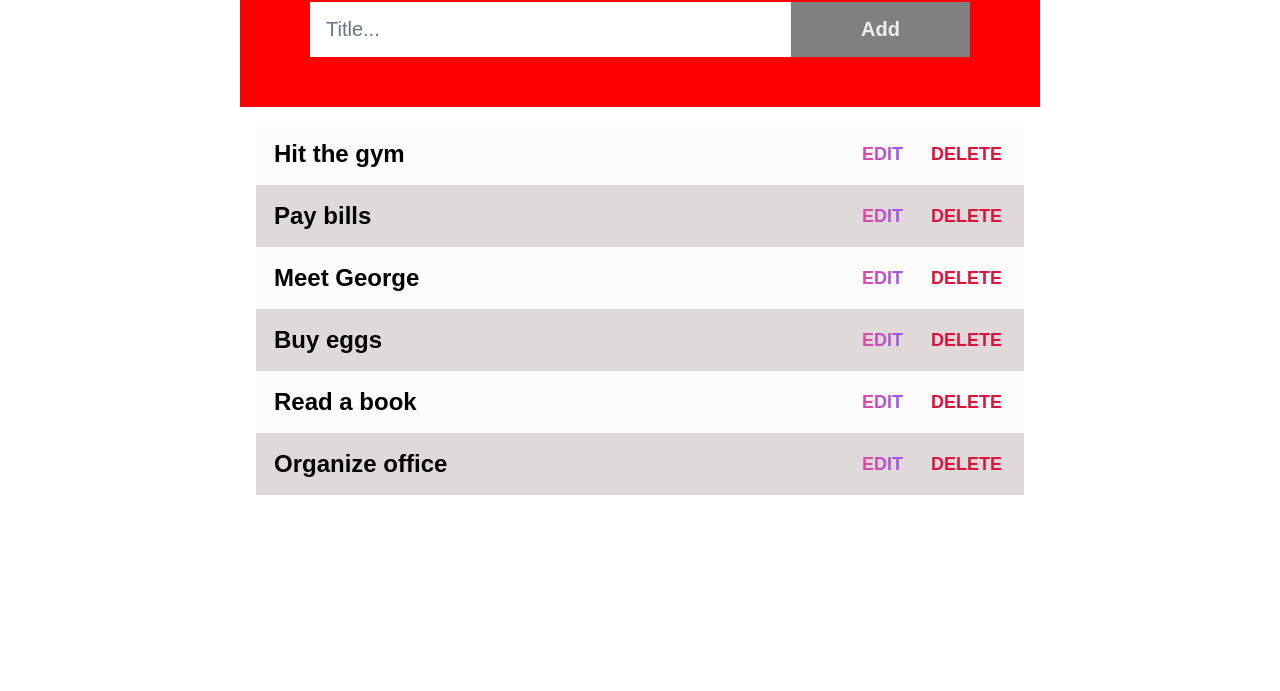
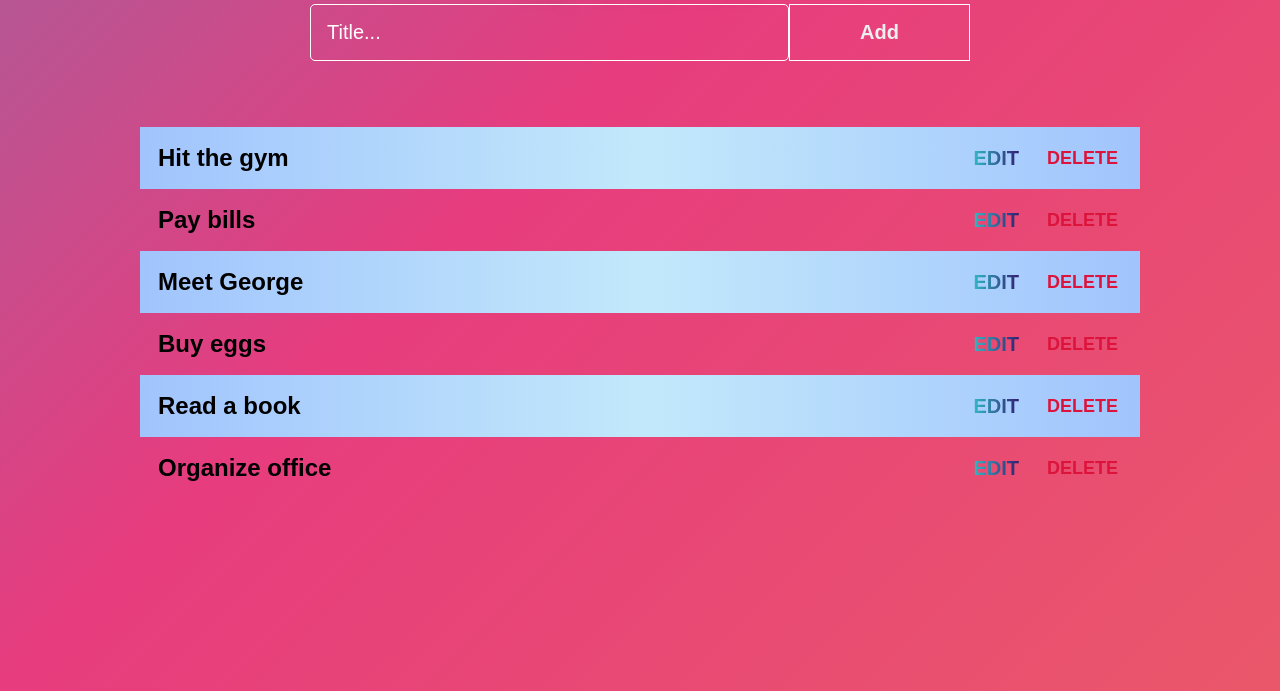
Before and after one commit to zain4471/MY-TODO--LIST, a plain HTML site: page index.html in a window 1280 px wide. Shown: the part 109-800 px from the top of the page. Drawn offline with Linux system fonts and the light colour scheme.

Commit message:
I change the color of list

```diff
--- a/style.css
+++ b/style.css
@@ -13,19 +13,38 @@
 	box-sizing: border-box;
 	font-family: "Fira sans", sans-serif;
 }
-
 body {
 	display: flex;
 	flex-direction: column;
 	min-height: 100vh;
 	color: #FFF;
+	background: linear-gradient(-45deg, #ee7752, #e73c7e, #23a6d5, #23d5ab);
+	background: linear-gradient(-45deg, #ee7752, #e73c7e, #23a6d5, #23d5ab);
+	background-size: 400% 400%;
+	animation: gradient 15s ease infinite;
+	height: 100vh;
 }
+
+
+  @keyframes gradient {
+	0% {
+	  background-position: 0% 50%;
+	}
+	50% {
+	  background-position: 100% 50%;
+	}
+	100% {
+	  background-position: 0% 50%;
+	}
+  }
+
+
 header {
 	padding: 50px 70px;
 	max-width: 800px;
 	width: 100%;
 	margin: 0 auto;
-	background-color: red;
+
 }
 
 header h1{
@@ -34,9 +53,13 @@ header h1{
 	color: white;
 	text-align: center;
 	margin-bottom: 1rem;
+	font-family: 'Times New Roman', Times, serif;
+	text-shadow: 0px 1px 0px rgb(204, 204, 204), 0px 2px 0px rgb(201, 201, 201), 0px 3px 0px rgb(187, 187, 187), 0px 4px 0px rgb(185, 185, 185), 0px 5px 0px rgb(170, 170, 170), 0px 6px 1px rgba(0, 0, 0, 0.1), 0px 0px 5px rgba(0, 0, 0, 0.1), 0px 1px 3px rgba(0, 0, 0, 0.3), 0px 3px 5px rgba(0, 0, 0, 0.2), 0px 5px 10px rgba(0, 0, 0, 0.25), 0px 20px 20px rgba(0, 0, 0, 0.15);
+
 }
 #new-task-form {
 	display: flex;
+	width: 100%;
 }
 input, button {
 	appearance: none;
@@ -45,29 +68,33 @@ input, button {
 	background: none;
 }
 #new-task-input {
-	flex: 1 1 0%;
+	/* flex: 1 1 0%; */
+	width: 700px;
 	padding: 1rem;
 	border-radius: 0;
 	font-size: 1.25rem;
-	background: #FFF;
+	background: transparent;
+	border: 1px solid white;
+	border-radius: 5px;
 }
 
 #new-task-input::placeholder {
-	color: #6B7280;
+	color: #fff;
 }
 
 #new-task-submit {
 	/* color: var(--pink); */
 	font-size: 1.25rem;
 	font-weight: 700;
-	background: gray;
+	background: transparent;
 	color: #EEE;
 	padding: 10px 70px;
 	cursor: pointer;
 	transition: 0.4s;
+	border: 1px solid white;
 }
 #new-task-submit:hover {
-	opacity: 0.8;
+	background-color: #e73c7e;
 }
 
 #new-task-submit:active {
@@ -75,7 +102,7 @@ input, button {
 }
 main {
 	flex: 1 1 0%;
-	max-width: 800px;
+
 	width: 100%;
 	margin: 0 auto;
 }
@@ -86,15 +113,18 @@ main {
 
 #tasks .task {
 	display: flex;
-	justify-content: space-between;
+	justify-content: space-around;
 	padding: 1rem;
 	border-radius: 0;
+	width: 1000px;
+	margin-left: auto;
+	margin-right: auto;
 }
 #tasks .task:nth-child(even) {
-	background-color: rgb(224, 217, 217);
+	background-color: linear-gradient(-45deg, #ee7752, #e73c7e, #23a6d5, #23d5ab);
 }
 #tasks .task:nth-child(odd) {
-	background-color: rgb(252, 251, 251);
+	background-image: linear-gradient(to right, #a1c4fd 0%, #c2e9fb 51%, #a1c4fd 100%);
 }
 .task .content {
 	flex: 1 1 0%;
@@ -128,9 +158,11 @@ main {
 }
 
 .task .actions .edit {
-	background-image: linear-gradient(to right, var(--pink), var(--purple));
+	background: linear-gradient(to right, #30CFD0 0%, #330867 100%);
 	-webkit-background-clip: text;
 	-webkit-text-fill-color: transparent;
+	font-size: 20px;
+	font-weight: 700;
 }
 .task .actions .delete {
 	color: crimson;
```
